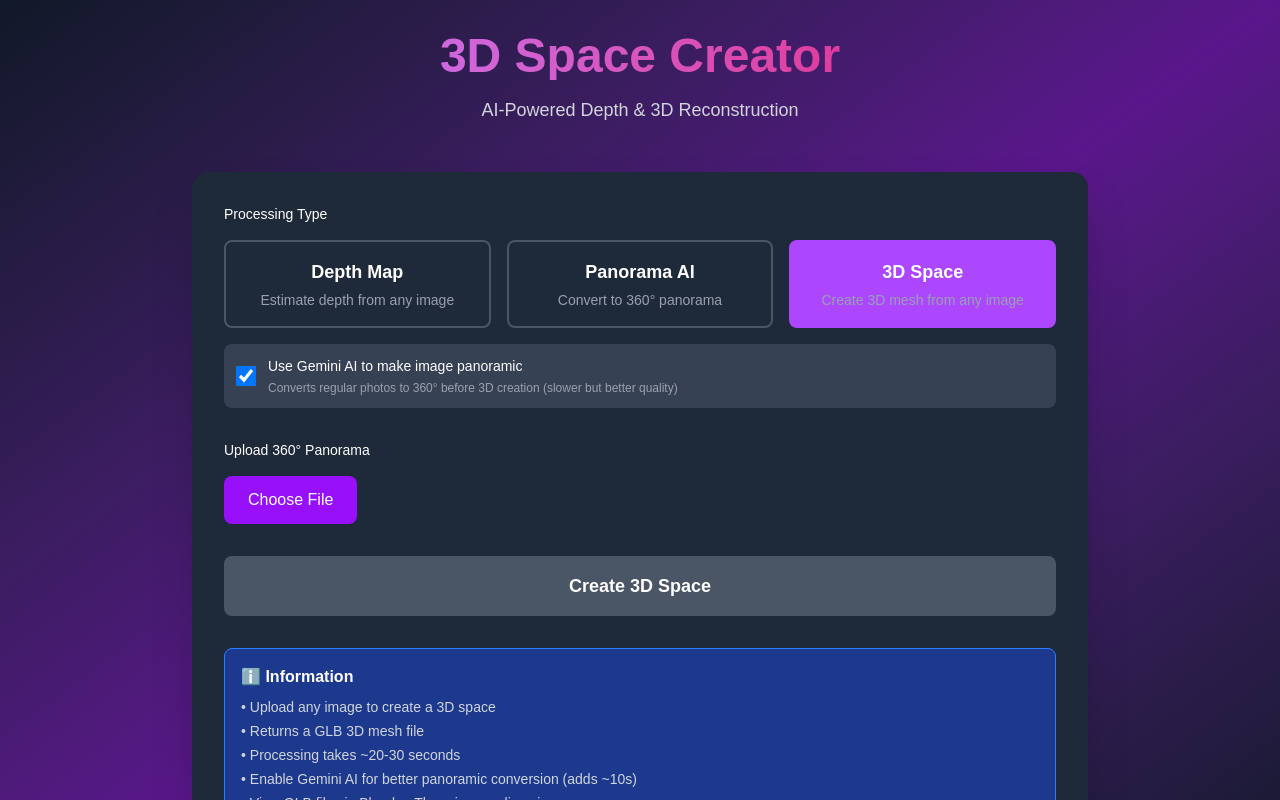
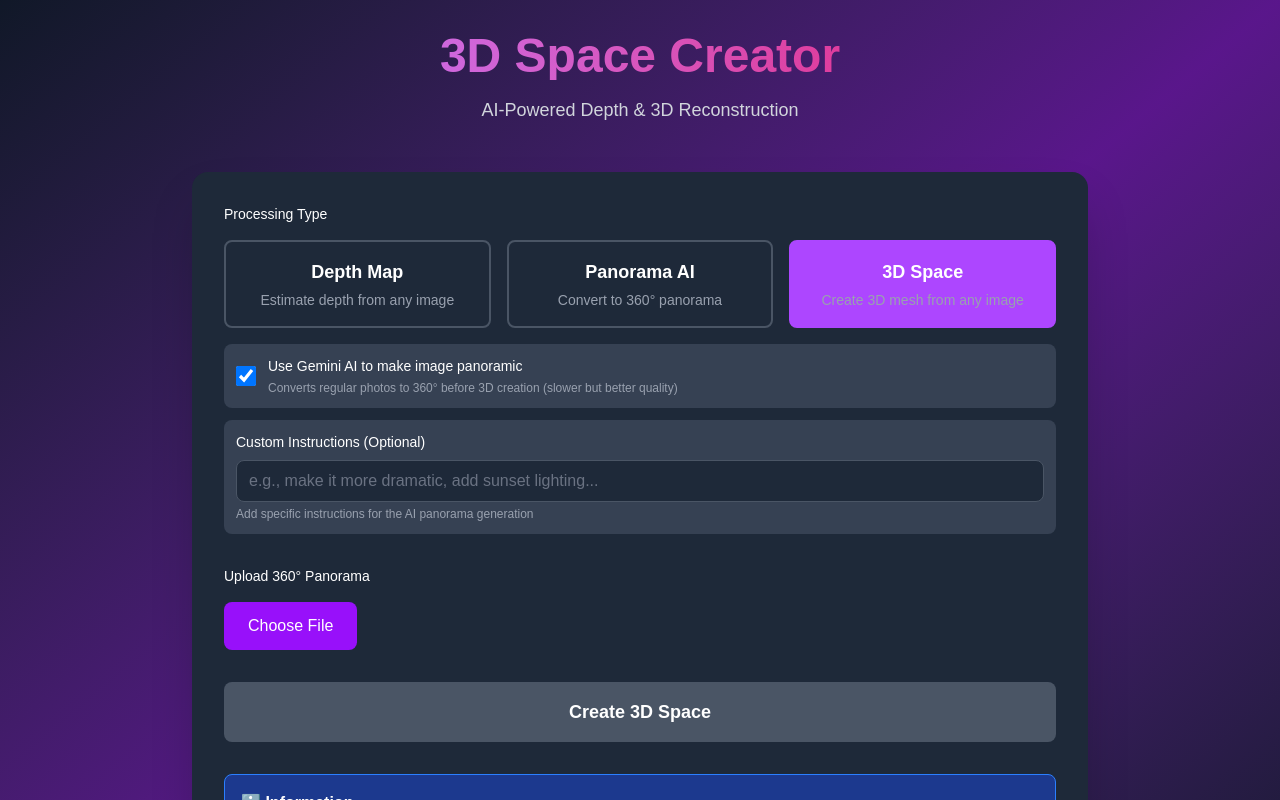
Before and after one commit to yusufsallam64/placedotfun, a Next.js app in the folder site/: page /space in a window 1280 px wide. Both pictures are taken after a click on the label 472 px from the left and 376 px from the top of the page. Shown: the top 800 px of the page. Built offline with nearby package versions, Linux system fonts and the light colour scheme.

Commit message:
added prompting

```diff
--- a/site/src/lib/gemini.ts
+++ b/site/src/lib/gemini.ts
@@ -18,7 +18,8 @@ export interface PanoramicConversionResult {
  */
 export async function makePanoramic(
   inputPath: string,
-  outputDir: string
+  outputDir: string,
+  userPrompt?: string
 ): Promise<PanoramicConversionResult> {
   if (!process.env.GEMINI_API_KEY) {
     throw new Error('GEMINI_API_KEY not set in environment variables');
@@ -36,7 +37,13 @@ export async function makePanoramic(
     console.log('[makePanoramic] Generating panoramic image...');
 
     // Simple, direct prompt with image
-    const prompt = 'Generate a seamless spherical panoramic image from this. Preserve lighting and elements from this image.';
+    let prompt = 'Generate a seamless spherical panoramic image from this. Preserve lighting and elements from this image.';
+
+    // Add user's custom prompt if provided
+    if (userPrompt && userPrompt.trim()) {
+      prompt += ` ${userPrompt.trim()}`;
+      console.log('[makePanoramic] User prompt added:', userPrompt);
+    }
 
     const response = await ai.models.generateContent({
       model: 'gemini-2.5-flash-image-preview',
--- a/site/src/pages/api/space.ts
+++ b/site/src/pages/api/space.ts
@@ -36,14 +36,15 @@ export default async function handler(
 
     const type = req.query.type as string || 'depth';
     const usePanorama = req.query.panorama === 'true';
+    const userPrompt = req.query.prompt as string || '';
 
     if (type === 'panorama') {
       // Panorama Conversion Only
-      console.log('Converting to panoramic...');
+      console.log('Converting to panoramic...', userPrompt ? `with custom prompt: "${userPrompt}"` : '');
       const tempDir = os.tmpdir();
 
       try {
-        const panoramicResult = await makePanoramic(file.filepath, tempDir);
+        const panoramicResult = await makePanoramic(file.filepath, tempDir, userPrompt);
         tempFiles.push(panoramicResult.filePath);
 
         // Read the panoramic image
@@ -65,11 +66,11 @@ export default async function handler(
 
       // If panorama flag is true, convert to panoramic first
       if (usePanorama) {
-        console.log('Converting to panoramic...');
+        console.log('Converting to panoramic...', userPrompt ? `with custom prompt: "${userPrompt}"` : '');
         const tempDir = os.tmpdir();
 
         try {
-          const panoramicResult = await makePanoramic(file.filepath, tempDir);
+          const panoramicResult = await makePanoramic(file.filepath, tempDir, userPrompt);
           processPath = panoramicResult.filePath;
           tempFiles.push(processPath);
           console.log('Panoramic conversion complete');
--- a/site/src/pages/space.tsx
+++ b/site/src/pages/space.tsx
@@ -9,6 +9,7 @@ export default function DepthPage() {
   const [error, setError] = useState<string>('');
   const [processingType, setProcessingType] = useState<'depth' | '3d' | 'panorama'>('3d');
   const [usePanoramaAI, setUsePanoramaAI] = useState(false);
+  const [customPrompt, setCustomPrompt] = useState('');
   const fileInputRef = useRef<HTMLInputElement>(null);
 
   const handleFileChange = (e: React.ChangeEvent<HTMLInputElement>) => {
@@ -83,7 +84,12 @@ export default function DepthPage() {
       const formData = new FormData();
       formData.append('file', file);
 
-      const response = await fetch('/api/space?type=panorama', {
+      const params = new URLSearchParams({
+        type: 'panorama',
+        ...(customPrompt && { prompt: customPrompt }),
+      });
+
+      const response = await fetch(`/api/space?${params}`, {
         method: 'POST',
         body: formData,
       });
@@ -122,6 +128,7 @@ export default function DepthPage() {
       const params = new URLSearchParams({
         type: '3d',
         panorama: usePanoramaAI.toString(),
+        ...(usePanoramaAI && customPrompt && { prompt: customPrompt }),
       });
 
       const response = await fetch(`/api/space?${params}`, {
@@ -225,7 +232,8 @@ export default function DepthPage() {
               </div>
 
               {processingType === '3d' && (
-                <div className="mt-4 flex items-center gap-3 p-3 bg-gray-700 rounded-lg">
+                <div className="mt-4 space-y-3">
+                  <div className="flex items-center gap-3 p-3 bg-gray-700 rounded-lg">
                     <input
                       type="checkbox"
                       id="panoramaAI"
@@ -240,8 +248,48 @@ export default function DepthPage() {
                       </span>
                     </label>
                   </div>
+
+                  {usePanoramaAI && (
+                    <div className="p-3 bg-gray-700 rounded-lg">
+                      <label htmlFor="customPrompt" className="block text-sm font-medium mb-2">
+                        Custom Instructions (Optional)
+                      </label>
+                      <input
+                        type="text"
+                        id="customPrompt"
+                        value={customPrompt}
+                        onChange={(e) => setCustomPrompt(e.target.value)}
+                        placeholder="e.g., make it more dramatic, add sunset lighting..."
+                        className="w-full px-3 py-2 bg-gray-800 border border-gray-600 rounded-lg text-white placeholder-gray-500 focus:outline-none focus:ring-2 focus:ring-purple-500 focus:border-transparent"
+                      />
+                      <p className="text-xs text-gray-400 mt-1">
+                        Add specific instructions for the AI panorama generation
+                      </p>
+                    </div>
                   )}
                 </div>
+              )}
+            </div>
+
+            {/* Custom Prompt for Panorama Type */}
+            {processingType === 'panorama' && (
+              <div className="mb-6 p-4 bg-gray-700 rounded-lg">
+                <label htmlFor="panoramaPrompt" className="block text-sm font-medium mb-2">
+                  Custom Instructions (Optional)
+                </label>
+                <input
+                  type="text"
+                  id="panoramaPrompt"
+                  value={customPrompt}
+                  onChange={(e) => setCustomPrompt(e.target.value)}
+                  placeholder="e.g., make it more vibrant, add sunset colors, make it dramatic..."
+                  className="w-full px-3 py-2 bg-gray-800 border border-gray-600 rounded-lg text-white placeholder-gray-500 focus:outline-none focus:ring-2 focus:ring-purple-500 focus:border-transparent"
+                />
+                <p className="text-xs text-gray-400 mt-1">
+                  Add specific instructions to customize the AI panorama generation
+                </p>
+              </div>
+            )}
 
             {/* File Upload */}
             <div className="mb-8">
```
Lines whose indentation alone changed are shown as unchanged.
